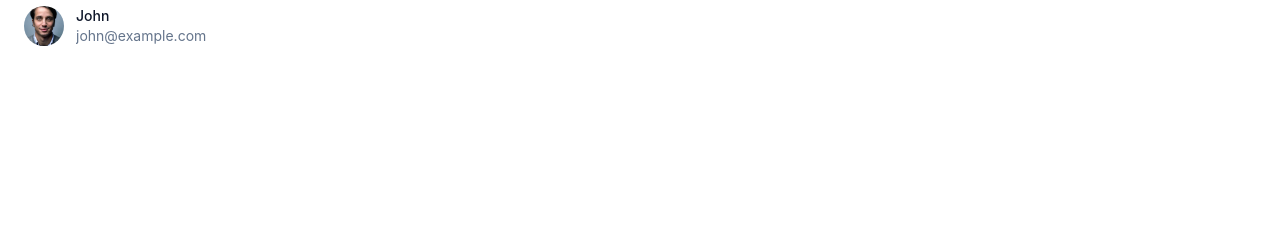
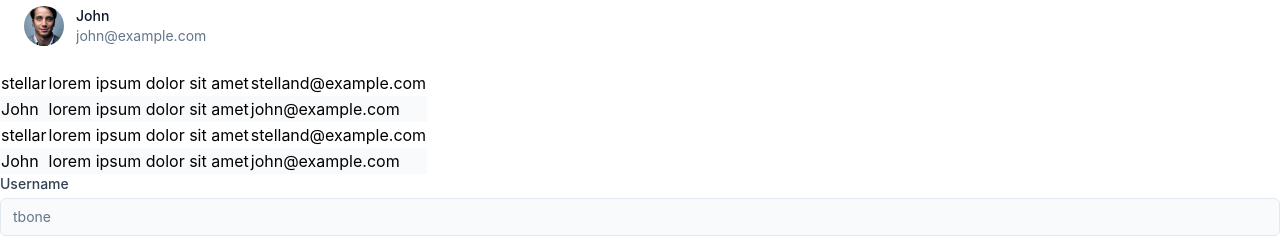
Before and after one commit to godwinjs/reat_crash, a React (Create React App) app in the folder recrash/: page / in a window 1280 px wide. Shown: the part 1454-1690 px from the top of the page. Before the commit the page ends 1524 px from the top, so only its background shows below. Built offline with nearby package versions, Linux system fonts and the light colour scheme.

Commit message:
useform added

```diff
--- a/recrash/src/App.js
+++ b/recrash/src/App.js
@@ -1,7 +1,8 @@
 import './App.css';
+import UserForm from './components/form';
 import { HeaderIndigo } from './components/header';
 import Parallax from './components/parallax';
-import UserList from './components/userlist';
+import UserList, { UserList2} from './components/userlist';
 
 function App() {
 
@@ -9,6 +10,8 @@ function App() {
     <HeaderIndigo headerText={'Component Rush'} nav1={"Home"} nav2={"Load"} />
     <Parallax />
     <UserList />
+    <UserList2 />
+    <UserForm />
     </>
   );
 }
--- /dev/null
+++ b/recrash/src/components/form/index.jsx
@@ -0,0 +1,19 @@
+import React from "react";
+
+const UserForm = () => {
+    return(
+        <form>
+              <label class="block">
+                <span class="block text-sm font-medium text-slate-700">Username</span>
+                <input type="text" value="tbone" disabled class="mt-1 block w-full px-3 py-2 bg-white border border-slate-300 rounded-md text-sm shadow-sm placeholder-slate-400
+                focus:outline-none focus:border-sky-500 focus:ring-1 focus:ring-sky-500
+                disabled:bg-slate-50 disabled:text-slate-500 disabled:border-slate-200 disabled:shadow-none
+                invalid:border-pink-500 invalid:text-pink-600
+                focus:invalid:border-pink-500 focus:invalid:ring-pink-500
+                "/>
+            </label>
+        </form>
+    )
+}
+
+export default UserForm;
--- a/recrash/src/components/userlist/index.jsx
+++ b/recrash/src/components/userlist/index.jsx
@@ -27,4 +27,29 @@ const UserList = () => {
         </ul>)
 }
 
+export const UserList2 = () => {
+    const people = [
+        {name: 'stellar', email: 'stelland@example.com', title: 'lorem ipsum dolor sit amet'},
+        {name: 'John', email: 'john@example.com', title: 'lorem ipsum dolor sit amet'},
+        {name: 'stellar', email: 'stelland@example.com', title: 'lorem ipsum dolor sit amet'},
+        {name: 'John', email: 'john@example.com', title: 'lorem ipsum dolor sit amet'},
+    ];
+
+    return (
+        <table>
+            <tbody>
+                {
+                    people.map((person) => (
+                        <tr class="odd:bg-white even:bg-slate-50">
+                            <td>{person.name}</td>
+                            <td>{person.title}</td>
+                            <td>{person.email}</td>
+                        </tr>
+                    ))
+                }
+            </tbody>
+        </table>
+    )
+}
+
 export default UserList;
```
